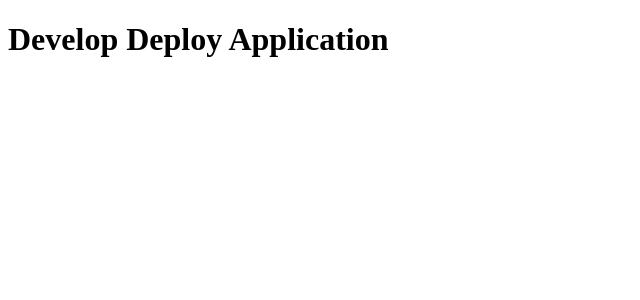
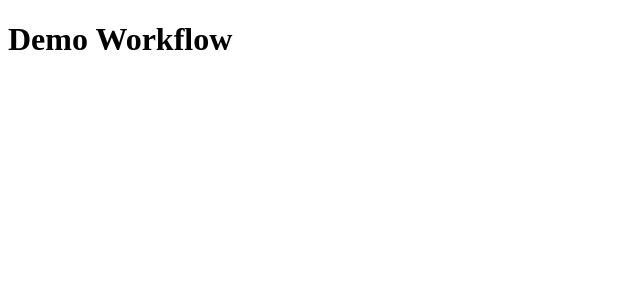
Before and after one commit to vantcde130099/sport-fields-management, a React (Create React App) app in the folder client/: page / in a window 1280 px wide. Shown: the top 300 px of the page, without its empty margins (0-640 px from the left). Built offline with nearby package versions, Linux system fonts and the light colour scheme; the HTML template or start-up script is replaced by a standard one.

Commit message:
Update title

```diff
--- a/client/src/App.js
+++ b/client/src/App.js
@@ -4,7 +4,7 @@ import './App.css';
 
 const App = () => (
   <Fragment>
-    <h1>Develop Deploy Application</h1>
+    <h1>Demo Workflow</h1>
   </Fragment>
 );
 
```
